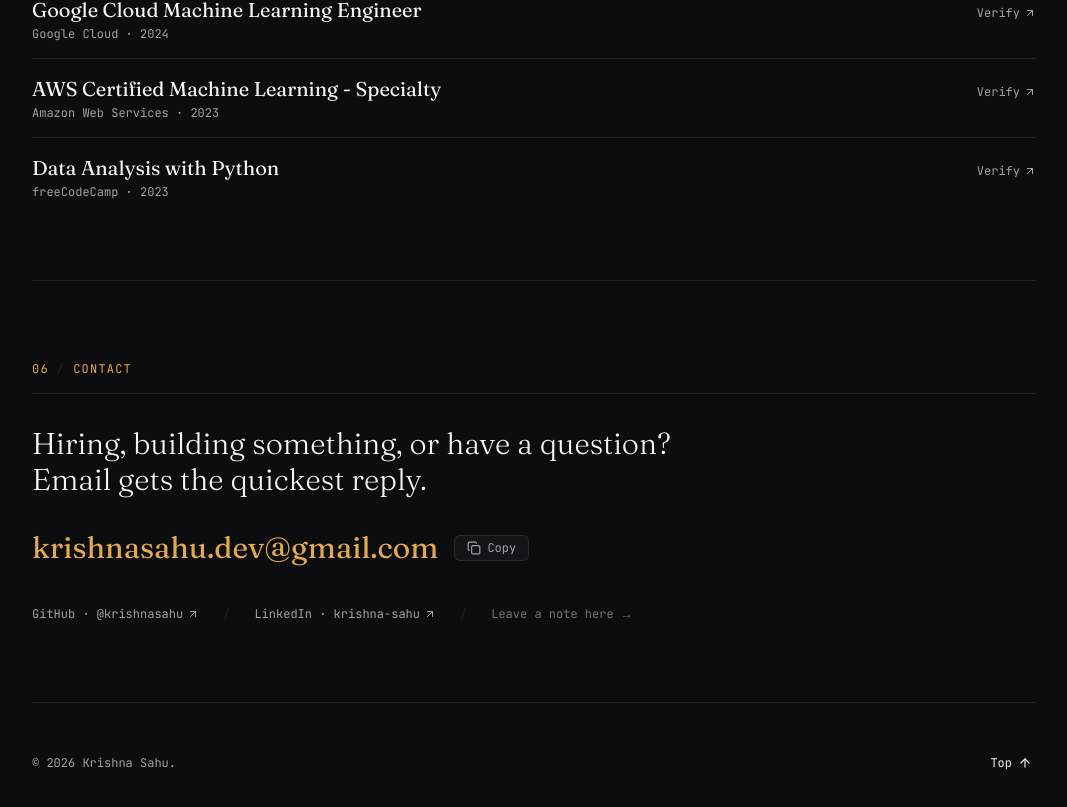
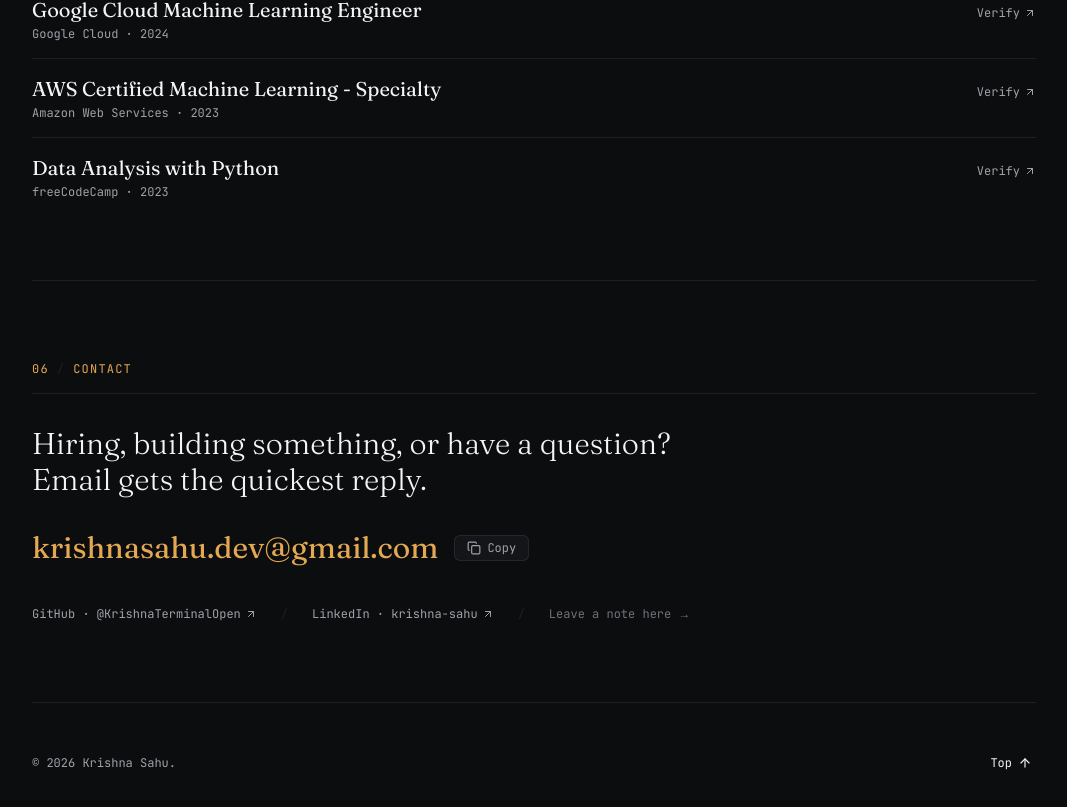
Before and after one commit to KrishnaTerminalOpen/krishna_sahu, a Next.js app: page / in a window 1280 px wide. Shown: the part 5710-6517 px from the top of the page, without its empty margins (106-1173 px from the left). Built offline with nearby package versions, Linux system fonts and the light colour scheme; no server answers.

Commit message:
Update GitHub profile URL and handle to KrishnaTerminalOpen

```diff
--- a/data/about.json
+++ b/data/about.json
@@ -5,7 +5,7 @@
   "location": "Bengaluru, India",
   "status": "Open to engineering roles & collaborations",
   "email": "krishnasahu.dev@gmail.com",
-  "github": "https://github.com/krishnasahu",
+  "github": "https://github.com/KrishnaTerminalOpen",
   "linkedin": "https://linkedin.com/in/krishnasahu",
   "focus_areas": [
     "Data Science",
--- a/data/content.ts
+++ b/data/content.ts
@@ -59,7 +59,7 @@ export const PORTFOLIO_CONTENT = {
     timezone: "Asia/Kolkata",
     email: "krishnasahu.dev@gmail.com",
     socials: {
-      github: "https://github.com/krishnasahu",
+      github: "https://github.com/KrishnaTerminalOpen",
       linkedin: "https://linkedin.com/in/krishnasahu",
       twitter: "https://x.com/krishnasahu",
     },
--- a/data/portfolio.ts
+++ b/data/portfolio.ts
@@ -83,8 +83,8 @@ export const PORTFOLIO_CONTENT = {
     defaultTimeFallback: '12:00:00 PM',
     email: 'krishnasahu.dev@gmail.com', // PLACEHOLDER
     socials: {
-      github: 'https://github.com/krishnasahu', // PLACEHOLDER
-      githubHandle: '@krishnasahu', // PLACEHOLDER
+      github: 'https://github.com/KrishnaTerminalOpen',
+      githubHandle: '@KrishnaTerminalOpen',
       linkedin: 'https://linkedin.com/in/krishnasahu', // PLACEHOLDER
       linkedinHandle: 'krishna-sahu', // PLACEHOLDER
       twitter: 'https://x.com/krishnasahu', // PLACEHOLDER
```
